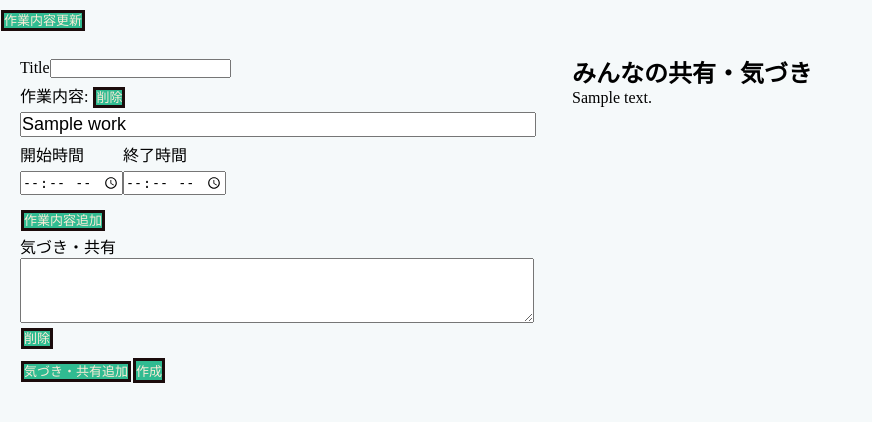
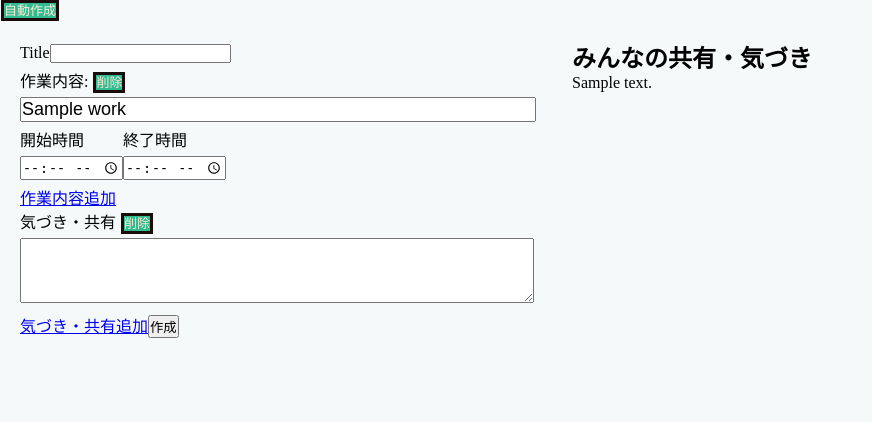
Before and after one commit to TaishiKikuchi/daily_reportapp, a CakePHP app: the page made by app/View/Reports/mypage.ctp in a window 1280 px wide. Shown: the part 132-554 px from the top of the page, without its empty margins (0-872 px from the left). Run offline with PHP 8.4 and a stand-in for CakePHP, Linux system fonts and the light colour scheme; the template is opened without the code that fills it: most values are stand-ins (such as "Sample title", 1, 10 or a date in 2020); form fields are guessed from the names that the template uses; some libraries are stand-ins or nearby versions.

Commit message:
mypageの日報作成部分の見た目修正

```diff
--- a/app/Controller/ReportsController.php
+++ b/app/Controller/ReportsController.php
@@ -102,7 +102,7 @@ class ReportsController extends AppController
         if ($this->request->is(['post', 'put'])) {
             if ($this->Report->save($this->request->data)) {
                 $this->Session->setFlash(__('Your post has been updated.'));
-                return $this->redirect(array('action' => 'index'));
+                return $this->redirect(['action' => 'index']);
             }
             $this->Session->setFlash(__('Unable to update your post.'));
         }
@@ -244,7 +244,7 @@ class ReportsController extends AppController
 
         //ここ以降にsubject配列の重複削除してworksテーブルの更新をする作業を書く
         if (!empty($subjects)) {
-            $this->Report->Work->deleteAll(array('report_id' => $report_id), false);
+            $this->Report->Work->deleteAll(['report_id' => $report_id], false);
             $subjects = array_unique($subjects);
             $subjects = array_values($subjects);
             $this->log($subjects, LOG_DEBUG);
--- a/app/View/Reports/mypage.ctp
+++ b/app/View/Reports/mypage.ctp
@@ -1,7 +1,7 @@
 <?php
     echo $this->Html->css('mypage_style');
     echo $this->element('header'); ?>
-    <p class="addbutton"><?php echo $this->Html->link('作業内容更新',
+    <p><?php echo $this->Html->link('自動作成',
         array('controller' => 'reports',
         'action' => 'load_work',
         $report['Report']['user_id'],
@@ -31,26 +31,24 @@
         $wc++; ?>
         <div>作業内容: <span> <?php
          echo $this->Html->link('削除',
-         array(
-            'controller' => 'reports',
-            'action' => 'delete_work',
-            $work['id']),
-         array('class' => 'button')); ?>
+            [
+                'controller' => 'reports',
+                'action' => 'delete_work',
+                $work['id']],
+            ['class' => 'button']); ?>
          </span></div>
 
     <?php
         echo $this->Form->input('Work.' . $wc . '.id', array('type' => 'hidden','value' => $work['id']));
-        echo $this->Form->input('Work.' . $wc . '.subject',
-            array(
+        echo $this->Form->input('Work.' . $wc . '.subject', [
                 'label' => false,
                 'value' => $work['subject'],
-                'class' => 'textarea')); ?>
+                'class' => 'textarea']); ?>
 
     <div class="timeblock">
         <div>開始時間
     <?php
-        echo $this->Form->input('Work.' . $wc . '.starttime',
-            array(
+        echo $this->Form->input('Work.' . $wc . '.starttime', [
                 'type' => 'time',
                 'timeFormat' => '24',
                 'interval' => 15,
@@ -58,67 +56,63 @@
                 'div' => false,
                 'label' => false,
                 'default' => $work['starttime']
-            )); ?>
+            ]); ?>
         </div>
 
         <div>終了時間
     <?php
-        echo $this->Form->input('Work.' . $wc . '.endtime',
-            array(
+        echo $this->Form->input('Work.' . $wc . '.endtime', [
                 'type' => 'time',
                 'timeFormat' => '24',
                 'interval' => 30,
                 'div' => false,
                 'label' => false,
                 'default' => $work['endtime']
-            )); ?>
+        ]); ?>
         </div>
     </div>
     <?php endforeach; ?>
 
-    <p class="addbutton"><?php echo $this->Html->link('作業内容追加',
-        array(
+    <?php echo $this->Html->link('作業内容追加', [
             'controller' => 'reports',
             'action' => 'create_work',
-            $report['Report']['id']),
-        array('class' => 'button')); ?>
-    </p>
-    <?php
+            $report['Report']['id']
+        ],
+        ['class' => ['button', 'addbutton']]);
+
     $sc = 0;
     foreach ($report['Share'] as $share):
         $sc++; ?>
-        <div>気づき・共有</div>
+        <div>気づき・共有<span>
+    <?php
+        echo $this->Html->link('削除', [
+            'controller' => 'reports',
+            'action' => 'delete_share',
+            $share['id']],
+            ['class' => 'button']); ?>
+        </span></div>
     <?php
         echo $this->Form->input('Share.' . $sc . '.id', array('type' => 'hidden','value' => $share['id']));
-        echo $this->Form->input('Share.' . $sc . '.content',
-            array(
+        echo $this->Form->input('Share.' . $sc . '.content', [
                 'rows' => '3',
                 'label' => false,
                 'value' => $share["content"],
-                'class' => 'textarea'));
-
-        echo $this->Html->link('削除',
-            array(
-                'controller' => 'reports',
-                'action' => 'delete_share',
-                $share['id']),
-                array('class' => 'button'));
+                'class' => 'textarea']);
     endforeach; ?>
 
-    <p class="addbutton">
+
     <?php
-        echo $this->Html->link('気づき・共有追加',
-            array(
+        echo $this->Html->link('気づき・共有追加', [
                 'action' => 'create_share',
-                $report['Report']['id']),
-            array('class' => 'button'));
+                $report['Report']['id']
+            ],
+            ['class' => ['button', 'addbutton']]);
 
-        echo $this->Form->button('作成', array(
+        echo $this->Form->button('作成', [
                 'type' => 'submit',
                 'escape' => true,
-                'class' => 'button'));
+                'class' => ['button', 'postbutton']]);
         echo $this->Form->end(); ?>
-    </p>
     </div>
     <div class="show_share">
     <h2>みんなの共有・気づき</h2>
--- a/app/webroot/css/mypage_style.css
+++ b/app/webroot/css/mypage_style.css
@@ -15,7 +15,23 @@
     float:block;
 }
 
-input {
+.addbutton {
+    text-align:center;
+    display: block;
+    margin: 0 0 0 auto;
+}
+
+.postbutton {
+    text-align:center;
+    font-size: 18px;
+    width: 100%;
+    background-color: #6da3f3;
+    display: block;
+    margin: auto;
+    cursor:pointer
+}
+
+.input {
     margin-top: 5px;
     margin-bottom: 5px;
 }
```
